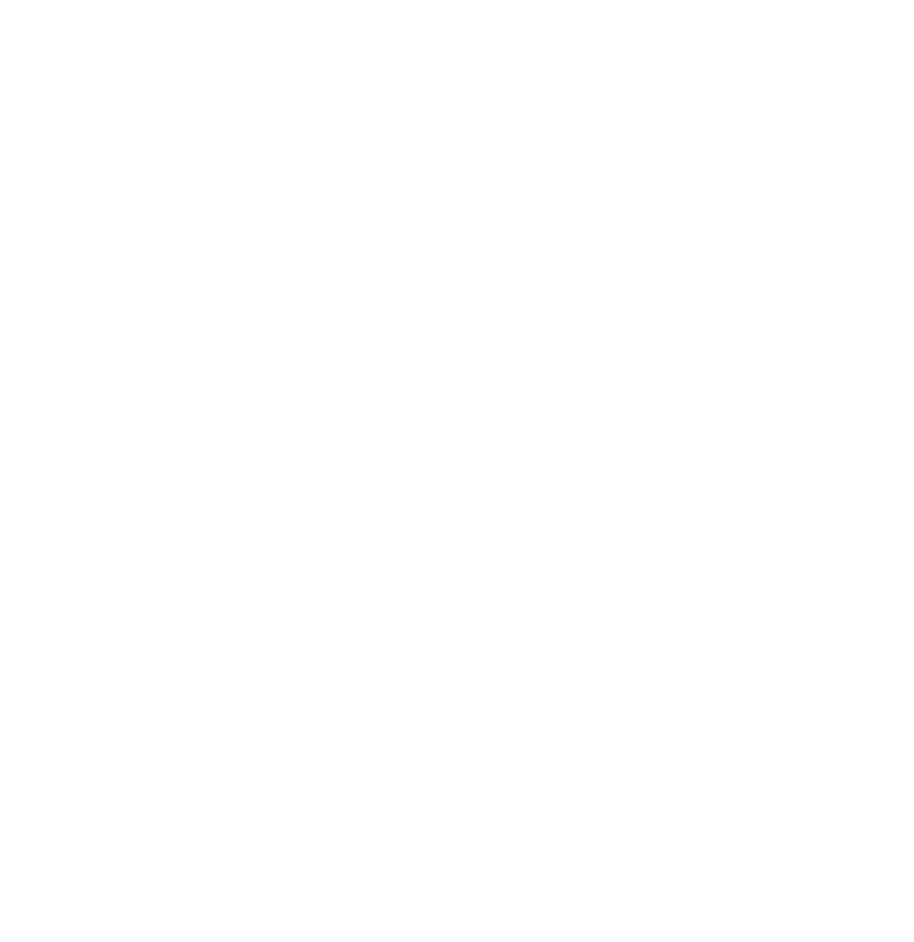
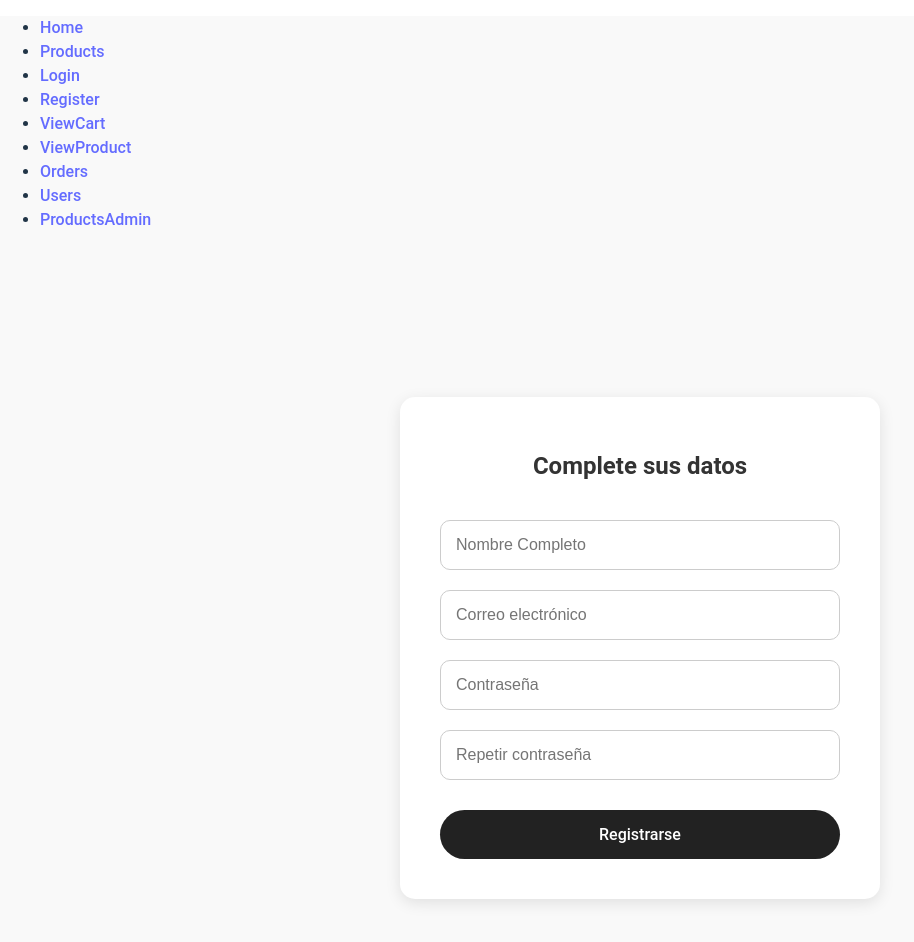
Before and after one commit to homerig/EcommerceClient, a React (Vite) app in the folder client/: page /Register in a window 1280 px wide. Before the commit this address had no page. Shown: the top 942 px of the page, without its empty margins (0-914 px from the left). Before the commit the page ends 800 px from the top, so only its background shows below. Built offline with nearby package versions, Linux system fonts and the light colour scheme.

Commit message:
Users y Register

```diff
--- a/client/src/views/App.jsx
+++ b/client/src/views/App.jsx
@@ -4,6 +4,8 @@ import Navigation from "./Navigation";
 import Home from './Home';
 import Products from "./Products";
 import Login from "./Login";
+import Users from "./Users";
+import Register from "./Register";
 import { Routes,Route } from "react-router-dom";
 
 const App = () => {
@@ -14,7 +16,9 @@ const App = () => {
       <Routes>
         <Route path='/' element={<Home/>}/>
         <Route path='/Products' element={<Products/>}/>
+        <Route path='/Users' element={<Users/>}/>
         <Route path='/Login' element={<Login/>}/>
+        <Route path='/Register' element={<Register/>}/>
 
       </Routes>
     </>
--- a/client/src/views/Navigation.jsx
+++ b/client/src/views/Navigation.jsx
@@ -1,38 +1,38 @@
 import { Link } from "react-router-dom";
 
 const Navigation = () => {
-    return(<></>
-        // <nav>
-        //     <ul>
-        //         <li>
-        //             <Link to='/'>Home</Link>
-        //         </li>
-        //         <li>
-        //             <Link to='/Products'>Products</Link>
-        //         </li>
-        //         <li>
-        //             <Link to='/Login'>Login</Link>
-        //         </li>
-        //         <li>
-        //             <Link to='/Register'>Register</Link>
-        //         </li>
-        //         <li>
-        //             <Link to='/ViewCart'>ViewCart</Link>
-        //         </li>
-        //         <li>
-        //             <Link to='/ViewProduct'>ViewProduct</Link>
-        //         </li>
-        //         <li>
-        //             <Link to='/Orders'>Orders</Link>
-        //         </li>
-        //         <li>
-        //             <Link to='/Users'>Users</Link>
-        //         </li>
-        //         <li>
-        //             <Link to='/ProcutsAdmin'>ProductsAdmin</Link>
-        //         </li>
-        //     </ul>
-        // </nav>
+    return(
+        <nav>
+            <ul>
+                <li>
+                    <Link to='/'>Home</Link>
+                </li>
+                <li>
+                    <Link to='/Products'>Products</Link>
+                </li>
+                <li>
+                    <Link to='/Login'>Login</Link>
+                </li>
+                <li>
+                    <Link to='/Register'>Register</Link>
+                </li>
+                <li>
+                    <Link to='/ViewCart'>ViewCart</Link>
+                </li>
+                <li>
+                    <Link to='/ViewProduct'>ViewProduct</Link>
+                </li>
+                <li>
+                    <Link to='/Orders'>Orders</Link>
+                </li>
+                <li>
+                    <Link to='/Users'>Users</Link>
+                </li>
+                <li>
+                    <Link to='/ProcutsAdmin'>ProductsAdmin</Link>
+                </li>
+            </ul>
+        </nav>
     )
 }
 
--- /dev/null
+++ b/client/src/views/Register.css
@@ -0,0 +1,72 @@
+
+
+body {
+    margin: 0;
+    font-family: 'Roboto', sans-serif;
+    background-color: #f9f9f9;
+  }
+
+  .register-container {
+    display: flex;
+    justify-content: center;
+    align-items: center;
+    height: 100vh;
+  }
+  .register-modal {
+    background-color: white;
+    border-radius: 15px;
+    box-shadow: 0 4px 15px rgba(0, 0, 0, 0.1);
+    padding: 40px;
+    width: 400px;
+    text-align: center;
+    position: relative;
+    display: flex;
+    flex-direction: column; /* Organizar elementos en columna */
+    justify-content: center; /* Centrar verticalmente */
+    align-items: center;     /* Centrar horizontalmente */
+}
+
+.register-modal input {
+    width: 100%; /* Asegurar que el input ocupe el 100% del contenedor */
+    padding: 15px;
+    margin: 10px 0;
+    border: 1px solid #ccc;
+    border-radius: 10px;
+    font-size: 16px;
+    box-sizing: border-box; /* Incluye el padding y el border dentro del width */
+}
+
+  .register-modal h1 {
+    margin-bottom: 30px;
+    font-size: 24px;
+    color: #333;
+  }
+
+  .register-modal button {
+    background-color: #222;
+    color: white;
+    padding: 15px;
+    margin-top: 20px;
+    border: none;
+    border-radius: 30px; /* Botón más redondeado */
+    cursor: pointer;
+    width: 100%;
+    font-size: 16px;
+    transition: background-color 0.3s;
+  }
+
+  .register-modal button:hover {
+    background-color: #555;
+  }
+
+  .error {
+    color: red;
+    margin-top: 10px;
+    font-size: 14px;
+  }
+
+  @media (max-width: 768px) {
+    .register-modal {
+      width: 90%; /* Hacer que el formulario se ajuste mejor en pantallas pequeñas */
+    }
+  }
--- a/client/src/views/Register.jsx
+++ b/client/src/views/Register.jsx
@@ -0,0 +1,89 @@
+import React, { useState } from 'react';
+import './Register.css';
+import { useNavigate } from 'react-router-dom';
+
+const Register = () => {
+  const [formData, setFormData] = useState({
+    fullName: '',
+    email: '',
+    password: '',
+    confirmPassword: ''
+  });
+  const [error, setError] = useState('');
+  const navigate = useNavigate(); // Hook para la navegación
+
+  const handleChange = (e) => {
+    const { name, value } = e.target;
+    setFormData({
+      ...formData,
+      [name]: value
+    });
+  };
+
+  const handleSubmit = (e) => {
+    e.preventDefault();
+    const { fullName, email, password, confirmPassword } = formData;
+
+    if (!fullName || !email || !password || !confirmPassword) {
+      setError('Todos los campos son obligatorios.');
+      return;
+    }
+
+    if (password !== confirmPassword) {
+      setError('Las contraseñas no coinciden.');
+      return;
+    }
+
+    setError('');
+    console.log('Registro exitoso:', formData);
+
+    // Redirigir a la página de inicio después de un registro exitoso
+    navigate('/home');
+  };
+
+  return (
+    <div className="register-container">
+      <div className="register-modal">
+        <h1>Complete sus datos</h1>
+        <form onSubmit={handleSubmit}>
+          <input
+            type="text"
+            name="fullName"
+            placeholder="Nombre Completo"
+            value={formData.fullName}
+            onChange={handleChange}
+            required
+          />
+          <input
+            type="email"
+            name="email"
+            placeholder="Correo electrónico"
+            value={formData.email}
+            onChange={handleChange}
+            required
+          />
+          <input
+            type="password"
+            name="password"
+            placeholder="Contraseña"
+            value={formData.password}
+            onChange={handleChange}
+            required
+          />
+          <input
+            type="password"
+            name="confirmPassword"
+            placeholder="Repetir contraseña"
+            value={formData.confirmPassword}
+            onChange={handleChange}
+            required
+          />
+          {error && <p className="error">{error}</p>}
+          <button type="submit">Registrarse</button>
+        </form>
+      </div>
+    </div>
+  );
+};
+
+export default Register;
--- /dev/null
+++ b/client/src/views/UserCard.css
@@ -0,0 +1,21 @@
+.user-card {
+    background-color: #fff;
+    padding: 20px;
+    border-radius: 10px;
+    box-shadow: 0px 2px 8px rgba(0, 0, 0, 0.1);
+    transition: transform 0.2s ease;
+  }
+
+  .user-card:hover {
+    transform: translateY(-5px);
+  }
+
+  .user-card h2 {
+    font-size: 24px;
+    margin-bottom: 10px;
+  }
+
+  .user-card p {
+    font-size: 16px;
+    margin-bottom: 5px;
+  }
--- /dev/null
+++ b/client/src/views/UserCard.jsx
@@ -0,0 +1,15 @@
+import React from 'react';
+import './UserCard.css';
+
+const UserCard = ({ user }) => {
+  return (
+    <div className="user-card">
+      <h2>{user.name}</h2>
+      <p><strong>Email:</strong> {user.email}</p>
+      <p><strong>Rol:</strong> {user.role}</p>
+      <p><strong>Órdenes:</strong> {user.orders}</p>
+    </div>
+  );
+};
+
+export default UserCard;
--- /dev/null
+++ b/client/src/views/Users.css
@@ -0,0 +1,44 @@
+.users-container {
+    width: 100%;
+    padding: 20px;
+    font-family: 'Roboto', sans-serif;
+    background-color: #f9f9f9;
+    color: #333;
+    box-sizing: border-box; /* Asegura que el padding y borde no causen overflow */
+    overflow-x: hidden; /* Evita cualquier posible desbordamiento horizontal */
+  }
+
+  .search-filter {
+    display: flex;
+    justify-content: space-between;
+    margin-bottom: 20px;
+  }
+
+  .search-filter select,
+  .search-filter input {
+    padding: 10px;
+    font-size: 16px;
+    border-radius: 18px;
+    border: 1px solid #ccc;
+    box-sizing: border-box; /* Asegura que padding no cause desbordamiento */
+
+  }
+
+
+  .search-filter input {
+    width: 60%;
+
+  }
+
+  .user-list {
+    display: grid;
+    grid-template-columns: repeat(3, minmax(0, 1fr)); /* 3 columnas flexibles */
+    gap: 40px;
+    width: 100%; /* Se asegura de que el grid no desborde */
+    box-sizing: border-box; /* Asegura que el padding no cause overflow */
+  }
+
+  .user-card {
+    max-width: 100%; /* Asegura que las tarjetas no desborden */
+    box-sizing: border-box; /* Evita que padding o bordes causen desbordamiento */
+  }
--- /dev/null
+++ b/client/src/views/Users.jsx
@@ -0,0 +1,36 @@
+import React from 'react';
+import './Users.css';
+import UserCard from './UserCard';
+
+const Users = () => {
+  const users = [
+    { id: 1, name: 'Lara Alonso', email: 'laraalonsoad@gmail.com', role: 'Comprador', orders: '#1, #19' },
+    { id: 2, name: 'Lara Migueltorena', email: 'Miguelmigueltorena@gmail.com', role: 'Comprador', orders: '#2' },
+    { id: 3, name: 'Francisco Cosentino', email: 'FranciscoCosentino@gmail.com', role: 'Comprador', orders: '#3, #10' },
+    { id: 4, name: 'Homero Gonzalez', email: 'Homerogonzalez@gmail.com', role: 'Comprador', orders: '#6, #15' },
+    { id: 5, name: 'Barbara Gaito', email: 'Bgaito@gmail.com', role: 'Administrador' },
+    { id: 6, name: 'Juan Perez', email: 'JuanP@gmail.com', role: 'Vendedor'}
+  ];
+
+  return (
+    <div className="users-container">
+      <h1>Usuarios</h1>
+      <div className="search-filter">
+        <select>
+          <option>Todos</option>
+          <option>Comprador</option>
+          <option>Vendedor</option>
+          <option>Administrador</option>
+        </select>
+        <input type="text" placeholder="Buscar..." />
+      </div>
+      <div className="user-list">
+        {users.map(user => (
+          <UserCard key={user.id} user={user} />
+        ))}
+      </div>
+    </div>
+  );
+};
+
+export default Users;
```
Also changed, not shown: client/src/views/adminViews/Users.jsx (deleted).
